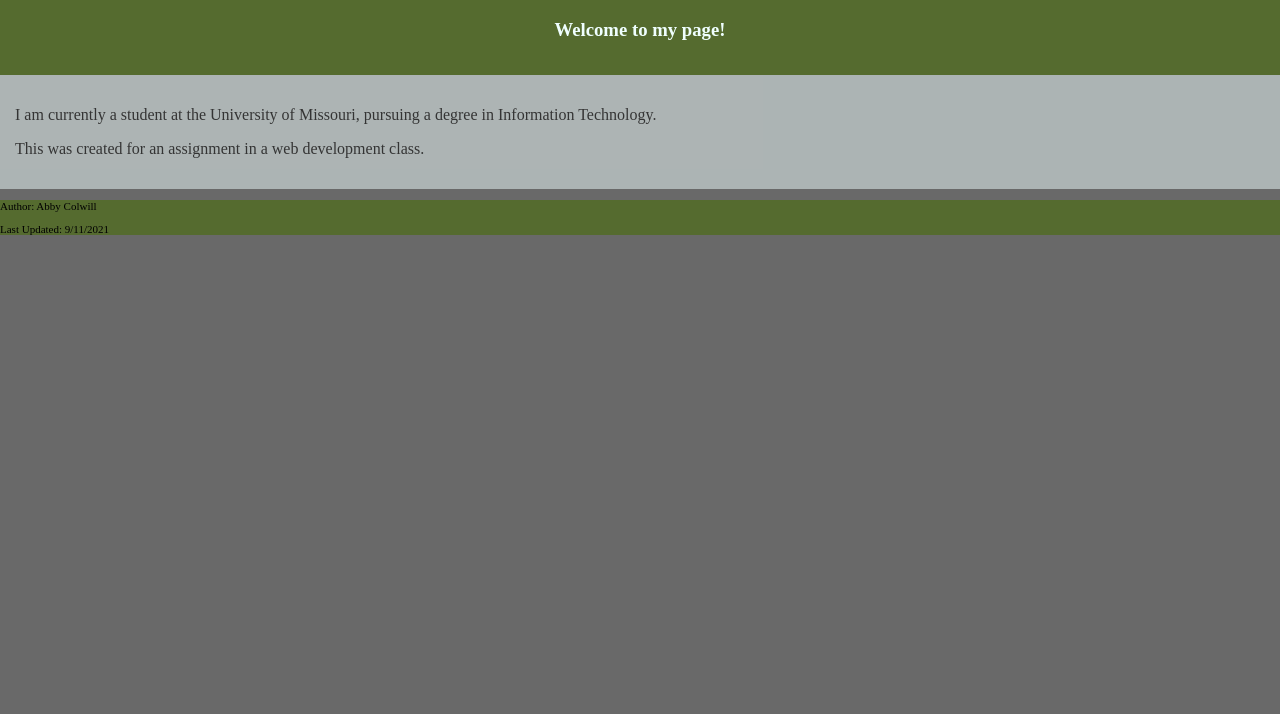
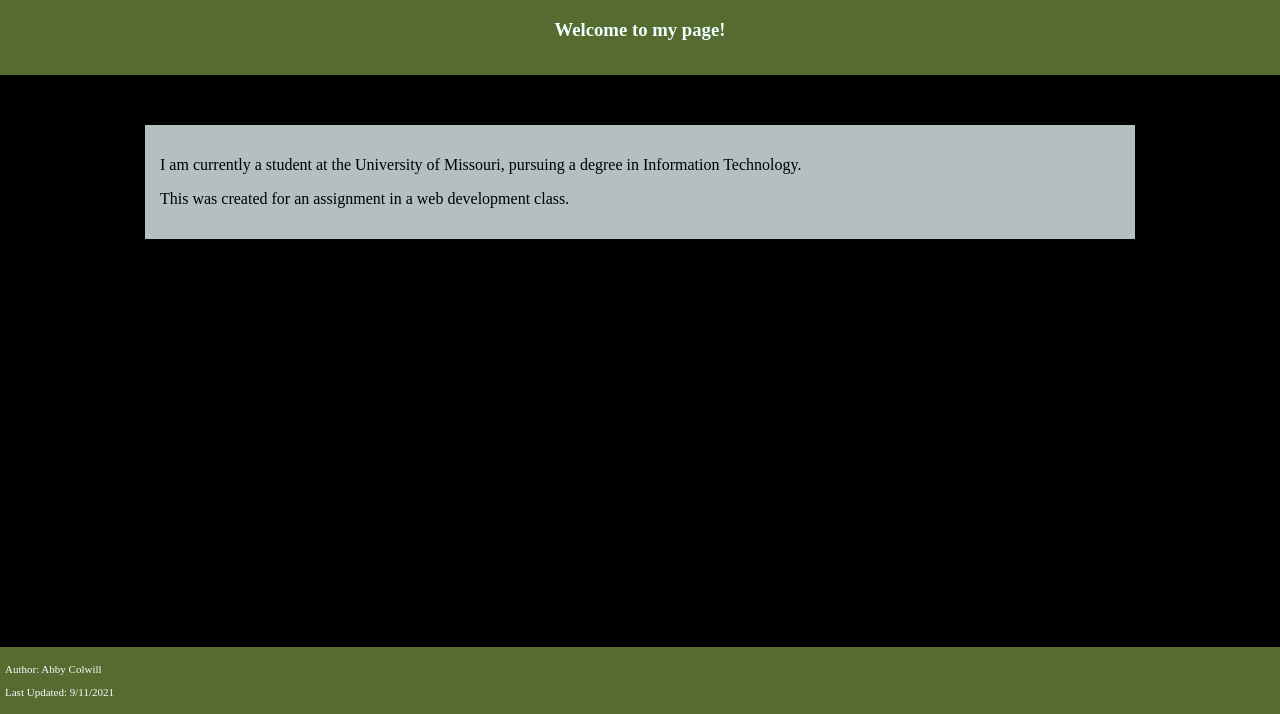
Before and after one commit to abbyjc42/abbyjc42.github.io, a plain HTML site: page index.html in a window 1280 px wide. Shown: the part 86-800 px from the top of the page. Drawn offline with Linux system fonts and the light colour scheme.

Commit message:
Adjustments to CSS styling

```diff
--- a/styles.css
+++ b/styles.css
@@ -1,5 +1,5 @@
 body {
-    background-color: dimgray;
+    background-color: black;
     margin: 0;
 }
 
@@ -14,18 +14,27 @@ body {
 }
 
 .content {
+    position: relative;
     background-color: azure;
-    opacity: 0.5;
+    opacity: 0.75;
     color: black;
-    margin-left: auto;
-    margin-right: auto;
+    width: 75%;
+    margin: auto;
+    margin-top: 50px;
     padding: 15px;
     font-size: 16px;
 }
 
 .footer {
+    position: fixed;
+    left: 0;
+    bottom: 0;
+    width: 100%;
+    margin-top: 50px;
     background-color: darkolivegreen;
     font-size: 11px;
+    padding: 5px;
+    color: azure;
 }
 
 h1, h3 {
```
